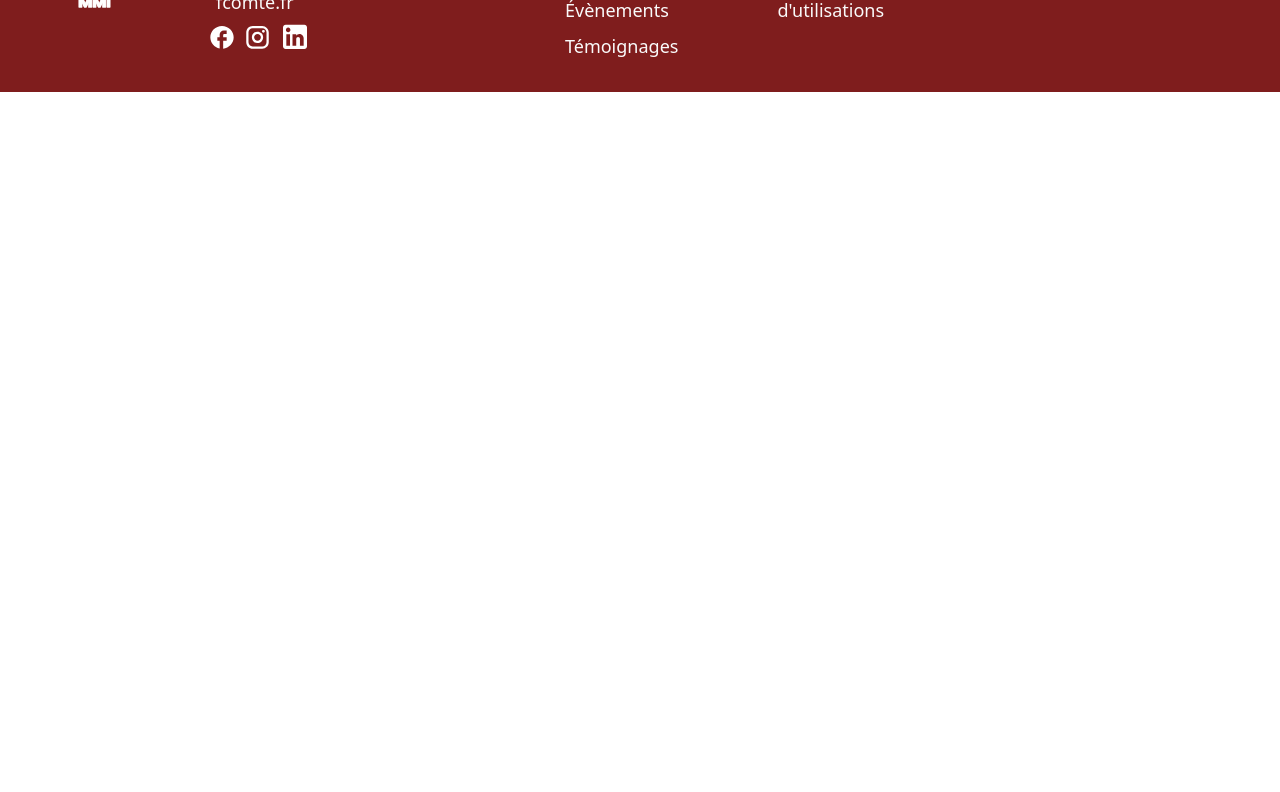
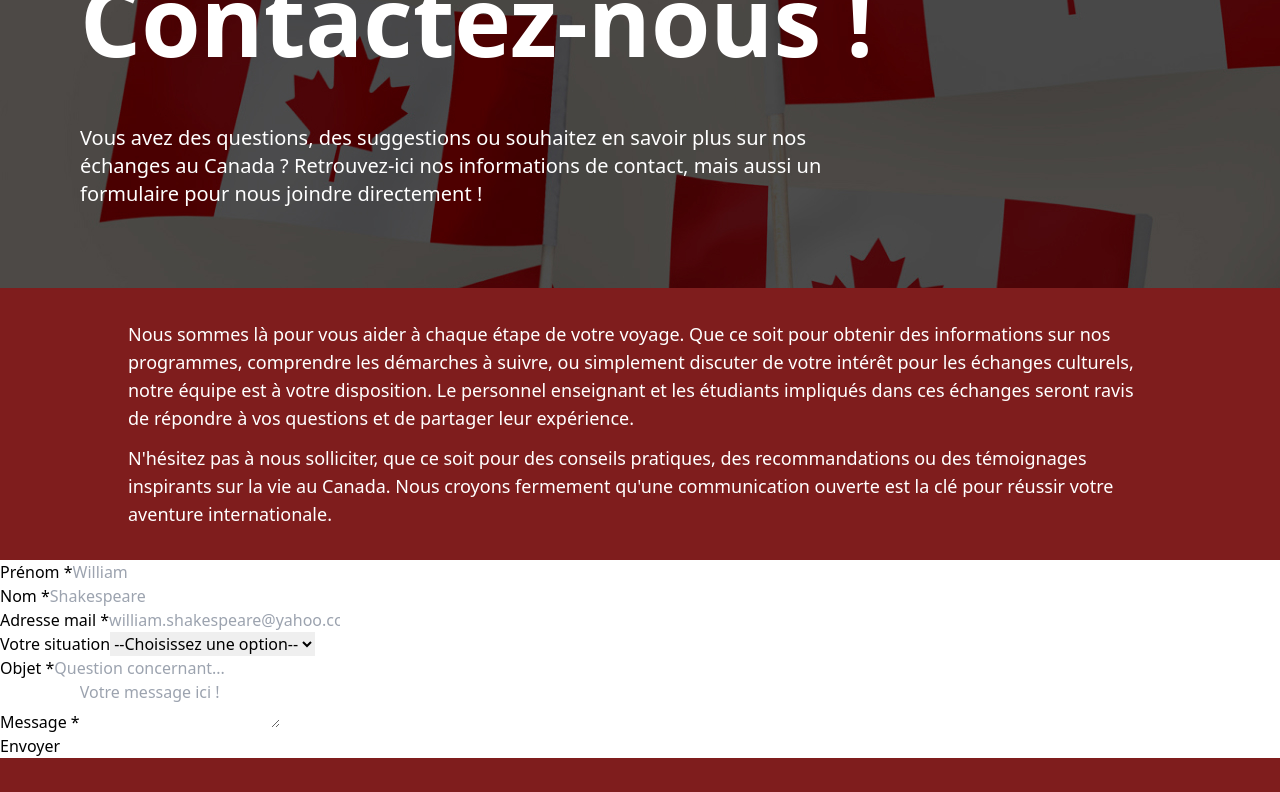
Before and after one commit to MaelleCoquelet/projetco_canada-mcoquelet_pmeloni_hpetit_cvincent, a Nuxt app: page /contact in a window 1280 px wide. Shown: the part 300-1092 px from the top of the page. Before the commit the page ends 800 px from the top, so only its background shows below. Built offline with nearby package versions, Linux system fonts and the light colour scheme.

Commit message:
création de la page contact

```diff
--- a/pages/contact.vue
+++ b/pages/contact.vue
@@ -1,2 +1,111 @@
-<script></script>
-<template></template>
+<script>
+
+const FORMSPARK_ACTION_URL = "https://submit-form.com/0ZoXk5QrX";
+
+export default {
+    data() {
+        return {
+            surname: "",
+            name: "",
+            email: "",
+            study: "",
+            object: "",
+            message: "",
+        };
+    },
+    methods: {
+        async submitForm() {
+            await fetch(FORMSPARK_ACTION_URL, {
+                method: "POST",
+                headers: {
+                    "Content-Type": "application/json",
+                    Accept: "application/json",
+                },
+                body: JSON.stringify({
+                    surname: this.surname,
+                    name: this.name,
+                    email: this.email,
+                    study: this.study,
+                    object: this.object,
+                    message: this.message,
+                }),
+            });
+            alert("Votre message a bien été envoyé !");
+            this.resetForm();
+            window.location.reload();
+        },
+        resetForm() {
+            this.surname = "";
+            this.name = "";
+            this.email = "";
+            this.study = "";
+            this.object = "";
+            this.message = "";
+        },
+    },
+};
+</script>
+<template>
+    <section>
+        <header
+            class=" col-span-12 text-white grid grid-cols-12 bg-[url(/img/contact.jpg)] p-8 md:p-12 lg:p-16 xl:p-20">
+            <h1 class="col-span-12 text-6xl md:text-8xl font-bold mt-14 sm:mt-14 md:mt-24 col-start-1 col-end-10">
+                Contactez-nous !</h1>
+            <p class="col-span-12 text-lg md:text-xl col-start-1 col-end-9 mt-8 sm:mt-14">Vous avez des questions, des
+                suggestions ou souhaitez en savoir plus sur nos échanges au Canada ? Retrouvez-ici nos informations
+                de contact, mais aussi un formulaire pour nous joindre directement !</p>
+        </header>
+    </section>
+    <section>
+        <div class="flex flex-col gap-3 bg-red-900 text-white px-8 py-8 md:px-32 py-10 text-md md:text-lg">
+            <p>Nous sommes là pour vous aider à chaque étape de votre voyage. Que ce soit pour obtenir des informations
+                sur
+                nos programmes, comprendre les démarches à suivre, ou simplement discuter de votre intérêt pour les
+                échanges
+                culturels, notre équipe est à votre disposition.
+                Le personnel enseignant et les étudiants impliqués dans ces échanges seront ravis de répondre à vos
+                questions et de partager leur expérience.
+            </p>
+            <p>N'hésitez pas à nous solliciter, que ce soit pour des conseils pratiques, des recommandations ou des
+                témoignages inspirants sur la vie au Canada. Nous croyons fermement qu'une communication ouverte est la
+                clé
+                pour réussir votre aventure internationale.</p>
+        </div>
+        <form @submit.prevent="submitForm">
+            <div>
+                <label for="surname">Prénom *</label>
+                <input type="text" id="surname" name="surname" v-model="surname" placeholder="William" required="" />
+            </div>
+            <div>
+                <label for="name">Nom *</label>
+                <input type="text" id="name" name="name" v-model="name" placeholder="Shakespeare" required="" />
+            </div>
+            <div>
+                <label for="email">Adresse mail *</label>
+                <input type="email" id="email" name="email" v-model="email" placeholder="william.shakespeare@yahoo.com"
+                    required="" />
+            </div>
+            <div>
+                <label for="study">Votre situation</label>
+                <select type="text" id="study" name="study" v-model="study" required="">
+                    <option value="">--Choisissez une option--</option>
+                    <option value="lycee">Lycéen(ne)</option>
+                    <option value="superieur">En études supérieures</option>
+                    <option value="vieactive">Dans la vie active</option>
+                    <option value="parent">Parent</option>
+                </select>
+            </div>
+            <div>
+                <label for="email">Objet *</label>
+                <input type="text" id="object" name="object" v-model="object" placeholder="Question concernant..."
+                    required="" />
+            </div>
+            <div>
+                <label>Message *</label>
+                <textarea type="text" id="name" name="message" v-model="message"
+                    placeholder="Votre message ici !"></textarea>
+            </div>
+            <button type="submit">Envoyer</button>
+        </form>
+    </section>
+</template>
```
Also changed, not shown: public/img/contact.jpg (added).
